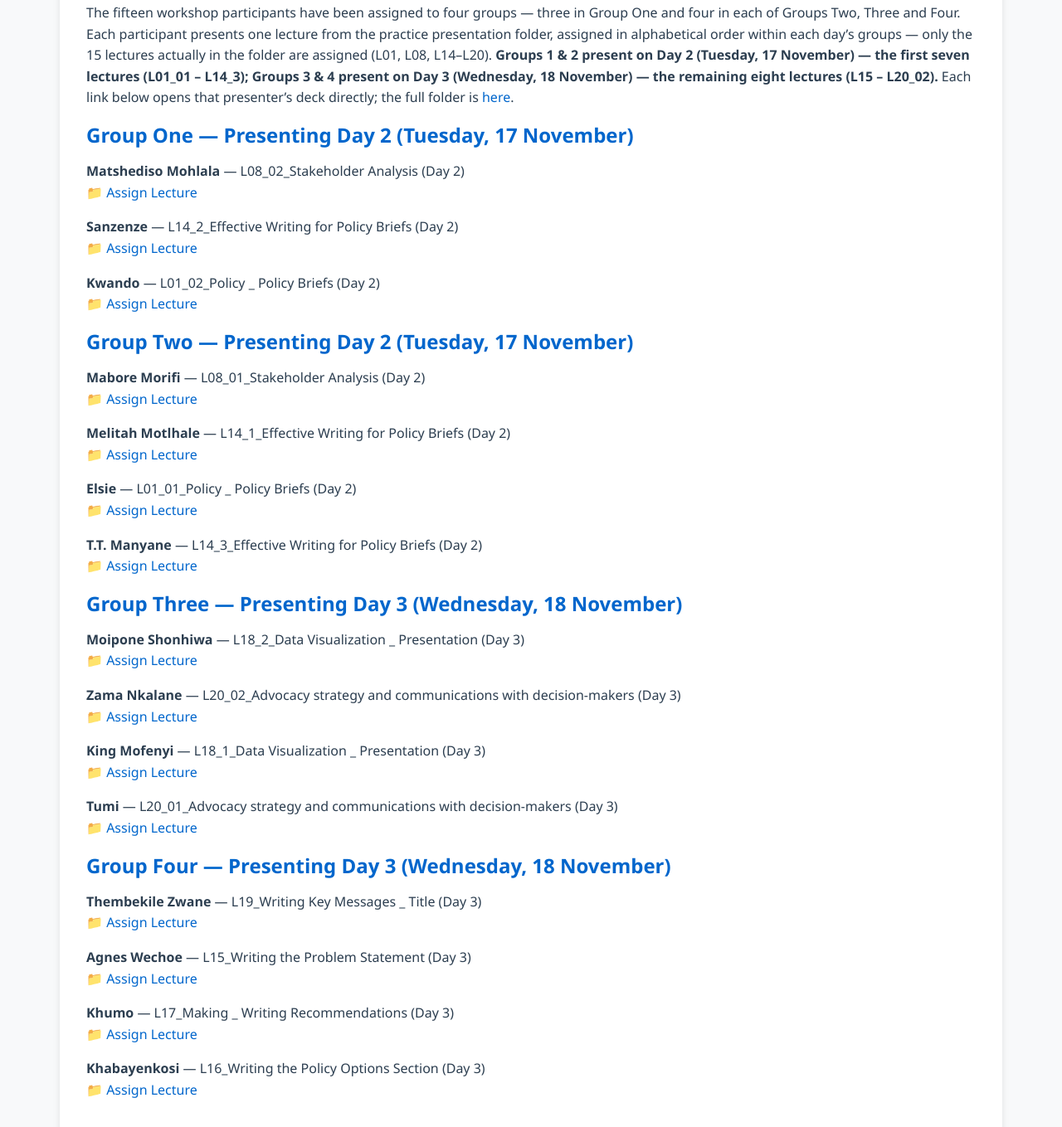
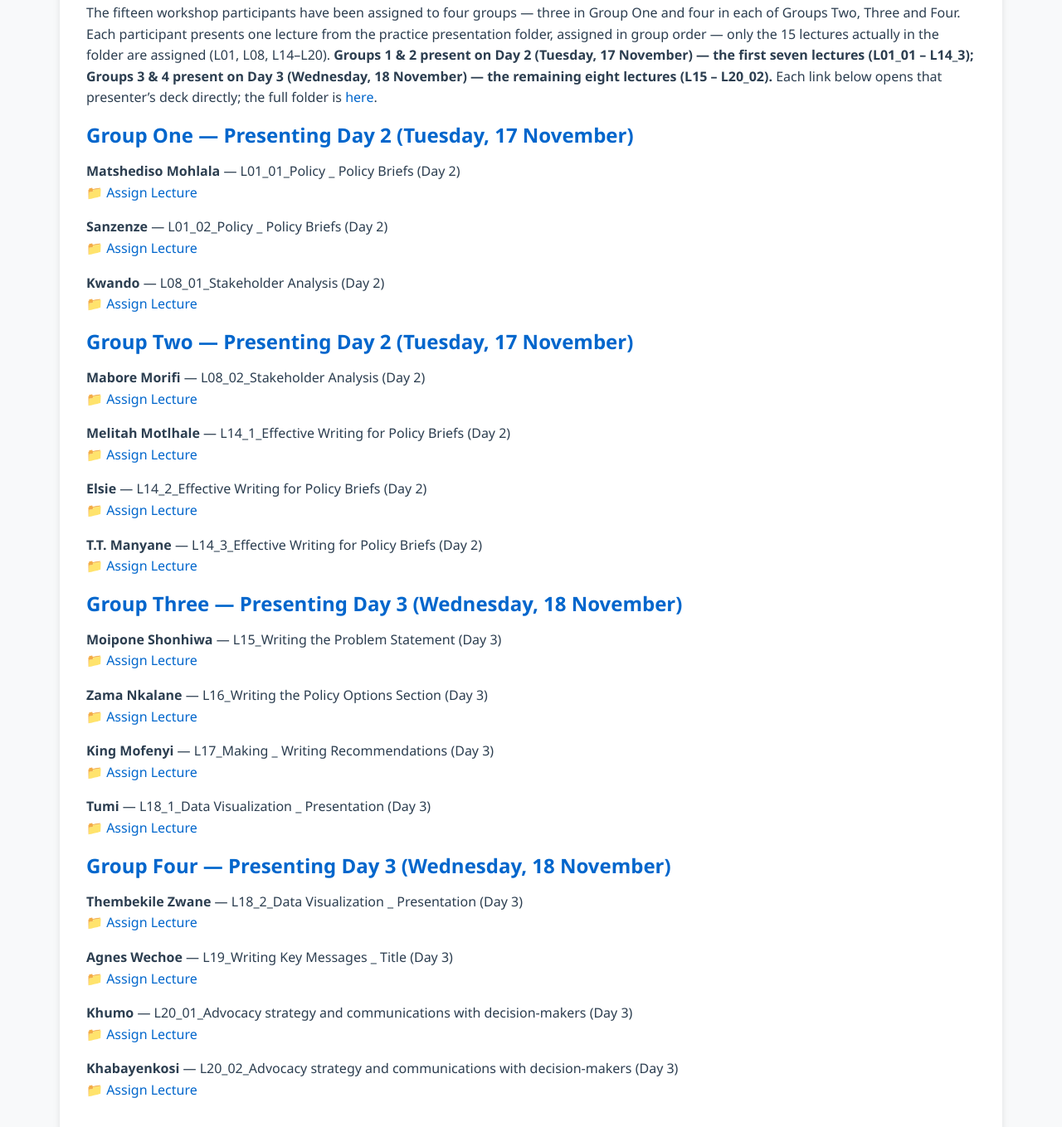
Before and after one commit to datatopolicy/South-Africa_TOT, a plain HTML site: page materials.html in a window 1280 px wide. Shown: the part 1541-2900 px from the top of the page at 83% size. Drawn offline with Linux system fonts and the light colour scheme.

```diff
--- a/materials.html
+++ b/materials.html
@@ -67,30 +67,30 @@
             <h2>Group Assignments for Practice Presentations</h2>
             <div class="group-assignment-note">
                 <h3>&#128203; About Presentation Groups</h3>
-                <p>The fifteen workshop participants have been assigned to four groups &mdash; three in Group One and four in each of Groups Two, Three and Four. Each participant presents one lecture from the practice presentation folder, assigned in alphabetical order within each day&rsquo;s groups &mdash; only the 15 lectures actually in the folder are assigned (L01, L08, L14&ndash;L20). <strong>Groups 1 &amp; 2 present on Day 2 (Tuesday, 17 November) &mdash; the first seven lectures (L01_01 &ndash; L14_3); Groups 3 &amp; 4 present on Day 3 (Wednesday, 18 November) &mdash; the remaining eight lectures (L15 &ndash; L20_02).</strong> Each link below opens that presenter&rsquo;s deck directly; the full folder is <a href="https://drive.google.com/drive/u/0/folders/1sUT6edL-evdDWts73sOSeelTbS25cyAX" target="_blank">here</a>.</p>
+                <p>The fifteen workshop participants have been assigned to four groups &mdash; three in Group One and four in each of Groups Two, Three and Four. Each participant presents one lecture from the practice presentation folder, assigned in group order &mdash; only the 15 lectures actually in the folder are assigned (L01, L08, L14&ndash;L20). <strong>Groups 1 &amp; 2 present on Day 2 (Tuesday, 17 November) &mdash; the first seven lectures (L01_01 &ndash; L14_3); Groups 3 &amp; 4 present on Day 3 (Wednesday, 18 November) &mdash; the remaining eight lectures (L15 &ndash; L20_02).</strong> Each link below opens that presenter&rsquo;s deck directly; the full folder is <a href="https://drive.google.com/drive/u/0/folders/1sUT6edL-evdDWts73sOSeelTbS25cyAX" target="_blank">here</a>.</p>
             </div>
 
             <h3 class="group-heading">Group One &mdash; Presenting Day 2 (Tuesday, 17 November)</h3>
             <div class="group-1">
                 <div class="group-assignment">
-                    <p class="assignment-member"><strong>Matshediso Mohlala</strong> &mdash; L08_02_Stakeholder Analysis (Day 2)<br>
-                    <a href="https://drive.google.com/file/d/1AawubCEshGaji3D9faIymgbr4K53xI0T/view?usp=drive_web" target="_blank">&#128193; Assign Lecture</a></p>
-                    <p class="assignment-member"><strong>Sanzenze</strong> &mdash; L14_2_Effective Writing for Policy Briefs (Day 2)<br>
-                    <a href="https://drive.google.com/file/d/1a72wN_KZ6QzFdiJte-k1qacnS7mpZoMo/view?usp=drive_web" target="_blank">&#128193; Assign Lecture</a></p>
-                    <p class="assignment-member"><strong>Kwando</strong> &mdash; L01_02_Policy _ Policy Briefs (Day 2)<br>
+                    <p class="assignment-member"><strong>Matshediso Mohlala</strong> &mdash; L01_01_Policy _ Policy Briefs (Day 2)<br>
+                    <a href="https://drive.google.com/file/d/1yAf1f2kflwWotDYmFhYt-oUU-I5teAoL/view?usp=drive_web" target="_blank">&#128193; Assign Lecture</a></p>
+                    <p class="assignment-member"><strong>Sanzenze</strong> &mdash; L01_02_Policy _ Policy Briefs (Day 2)<br>
                     <a href="https://drive.google.com/file/d/1dnm0EV2cW17fEJQbAKDSpFeEJpIhAz5Z/view?usp=drive_web" target="_blank">&#128193; Assign Lecture</a></p>
+                    <p class="assignment-member"><strong>Kwando</strong> &mdash; L08_01_Stakeholder Analysis (Day 2)<br>
+                    <a href="https://drive.google.com/file/d/1aT2neli9yngy9MOjazrwBXQ-KEQGBAmP/view?usp=drive_web" target="_blank">&#128193; Assign Lecture</a></p>
                 </div>
             </div>
 
             <h3 class="group-heading">Group Two &mdash; Presenting Day 2 (Tuesday, 17 November)</h3>
             <div class="group-2">
                 <div class="group-assignment">
-                    <p class="assignment-member"><strong>Mabore Morifi</strong> &mdash; L08_01_Stakeholder Analysis (Day 2)<br>
-                    <a href="https://drive.google.com/file/d/1aT2neli9yngy9MOjazrwBXQ-KEQGBAmP/view?usp=drive_web" target="_blank">&#128193; Assign Lecture</a></p>
+                    <p class="assignment-member"><strong>Mabore Morifi</strong> &mdash; L08_02_Stakeholder Analysis (Day 2)<br>
+                    <a href="https://drive.google.com/file/d/1AawubCEshGaji3D9faIymgbr4K53xI0T/view?usp=drive_web" target="_blank">&#128193; Assign Lecture</a></p>
                     <p class="assignment-member"><strong>Melitah Motlhale</strong> &mdash; L14_1_Effective Writing for Policy Briefs (Day 2)<br>
                     <a href="https://drive.google.com/file/d/1AQRXENxkSYKkFs3QA20BEnRTvWoGYmCI/view?usp=drive_web" target="_blank">&#128193; Assign Lecture</a></p>
-                    <p class="assignment-member"><strong>Elsie</strong> &mdash; L01_01_Policy _ Policy Briefs (Day 2)<br>
-                    <a href="https://drive.google.com/file/d/1yAf1f2kflwWotDYmFhYt-oUU-I5teAoL/view?usp=drive_web" target="_blank">&#128193; Assign Lecture</a></p>
+                    <p class="assignment-member"><strong>Elsie</strong> &mdash; L14_2_Effective Writing for Policy Briefs (Day 2)<br>
+                    <a href="https://drive.google.com/file/d/1a72wN_KZ6QzFdiJte-k1qacnS7mpZoMo/view?usp=drive_web" target="_blank">&#128193; Assign Lecture</a></p>
                     <p class="assignment-member"><strong>T.T. Manyane</strong> &mdash; L14_3_Effective Writing for Policy Briefs (Day 2)<br>
                     <a href="https://drive.google.com/file/d/1Uk07StLMyffNALMcQ0wQooYU9BNQlIOW/view?usp=drive_web" target="_blank">&#128193; Assign Lecture</a></p>
                 </div>
@@ -99,28 +99,28 @@
             <h3 class="group-heading">Group Three &mdash; Presenting Day 3 (Wednesday, 18 November)</h3>
             <div class="group-3">
                 <div class="group-assignment">
-                    <p class="assignment-member"><strong>Moipone Shonhiwa</strong> &mdash; L18_2_Data Visualization _ Presentation (Day 3)<br>
-                    <a href="https://drive.google.com/file/d/1U1cQMeJ7fYdpGvlqNGqDAAMwogaIsZoB/view?usp=drive_web" target="_blank">&#128193; Assign Lecture</a></p>
-                    <p class="assignment-member"><strong>Zama Nkalane</strong> &mdash; L20_02_Advocacy strategy and communications with decision-makers (Day 3)<br>
-                    <a href="https://drive.google.com/file/d/1AhASxvcmVQefUzWc8MiVzvjQZKILuUuR/view?usp=drive_web" target="_blank">&#128193; Assign Lecture</a></p>
-                    <p class="assignment-member"><strong>King Mofenyi</strong> &mdash; L18_1_Data Visualization _ Presentation (Day 3)<br>
+                    <p class="assignment-member"><strong>Moipone Shonhiwa</strong> &mdash; L15_Writing the Problem Statement (Day 3)<br>
+                    <a href="https://drive.google.com/file/d/1cPaZbiRrAQqCNKVGFgpGSCWigg9rbJXg/view?usp=drive_web" target="_blank">&#128193; Assign Lecture</a></p>
+                    <p class="assignment-member"><strong>Zama Nkalane</strong> &mdash; L16_Writing the Policy Options Section (Day 3)<br>
+                    <a href="https://drive.google.com/file/d/1dS3o-O3Fu9-DoauD9vF90pI5_Q6kW39A/view?usp=drive_web" target="_blank">&#128193; Assign Lecture</a></p>
+                    <p class="assignment-member"><strong>King Mofenyi</strong> &mdash; L17_Making _ Writing Recommendations (Day 3)<br>
+                    <a href="https://drive.google.com/file/d/1EMlZjewVnLRC0UT4lxNbA2PMNXK33dOY/view?usp=drive_web" target="_blank">&#128193; Assign Lecture</a></p>
+                    <p class="assignment-member"><strong>Tumi</strong> &mdash; L18_1_Data Visualization _ Presentation (Day 3)<br>
                     <a href="https://drive.google.com/file/d/1BvZ1N5RXMXkrO6ySjaO3fsOOPHHC4I2m/view?usp=drive_web" target="_blank">&#128193; Assign Lecture</a></p>
-                    <p class="assignment-member"><strong>Tumi</strong> &mdash; L20_01_Advocacy strategy and communications with decision-makers (Day 3)<br>
-                    <a href="https://drive.google.com/file/d/1loB9NalO5NJXVJZsblOo3BW1A3Bdz3Lk/view?usp=drive_web" target="_blank">&#128193; Assign Lecture</a></p>
                 </div>
             </div>
 
             <h3 class="group-heading">Group Four &mdash; Presenting Day 3 (Wednesday, 18 November)</h3>
             <div class="group-4">
                 <div class="group-assignment">
-                    <p class="assignment-member"><strong>Thembekile Zwane</strong> &mdash; L19_Writing Key Messages _ Title (Day 3)<br>
+                    <p class="assignment-member"><strong>Thembekile Zwane</strong> &mdash; L18_2_Data Visualization _ Presentation (Day 3)<br>
+                    <a href="https://drive.google.com/file/d/1U1cQMeJ7fYdpGvlqNGqDAAMwogaIsZoB/view?usp=drive_web" target="_blank">&#128193; Assign Lecture</a></p>
+                    <p class="assignment-member"><strong>Agnes Wechoe</strong> &mdash; L19_Writing Key Messages _ Title (Day 3)<br>
                     <a href="https://drive.google.com/file/d/123w-Xq1MYnLF2HMSCYe8a5lpFFu830pT/view?usp=drive_web" target="_blank">&#128193; Assign Lecture</a></p>
-                    <p class="assignment-member"><strong>Agnes Wechoe</strong> &mdash; L15_Writing the Problem Statement (Day 3)<br>
-                    <a href="https://drive.google.com/file/d/1cPaZbiRrAQqCNKVGFgpGSCWigg9rbJXg/view?usp=drive_web" target="_blank">&#128193; Assign Lecture</a></p>
-                    <p class="assignment-member"><strong>Khumo</strong> &mdash; L17_Making _ Writing Recommendations (Day 3)<br>
-                    <a href="https://drive.google.com/file/d/1EMlZjewVnLRC0UT4lxNbA2PMNXK33dOY/view?usp=drive_web" target="_blank">&#128193; Assign Lecture</a></p>
-                    <p class="assignment-member"><strong>Khabayenkosi</strong> &mdash; L16_Writing the Policy Options Section (Day 3)<br>
-                    <a href="https://drive.google.com/file/d/1dS3o-O3Fu9-DoauD9vF90pI5_Q6kW39A/view?usp=drive_web" target="_blank">&#128193; Assign Lecture</a></p>
+                    <p class="assignment-member"><strong>Khumo</strong> &mdash; L20_01_Advocacy strategy and communications with decision-makers (Day 3)<br>
+                    <a href="https://drive.google.com/file/d/1loB9NalO5NJXVJZsblOo3BW1A3Bdz3Lk/view?usp=drive_web" target="_blank">&#128193; Assign Lecture</a></p>
+                    <p class="assignment-member"><strong>Khabayenkosi</strong> &mdash; L20_02_Advocacy strategy and communications with decision-makers (Day 3)<br>
+                    <a href="https://drive.google.com/file/d/1AhASxvcmVQefUzWc8MiVzvjQZKILuUuR/view?usp=drive_web" target="_blank">&#128193; Assign Lecture</a></p>
                 </div>
             </div>
         </section>
```
